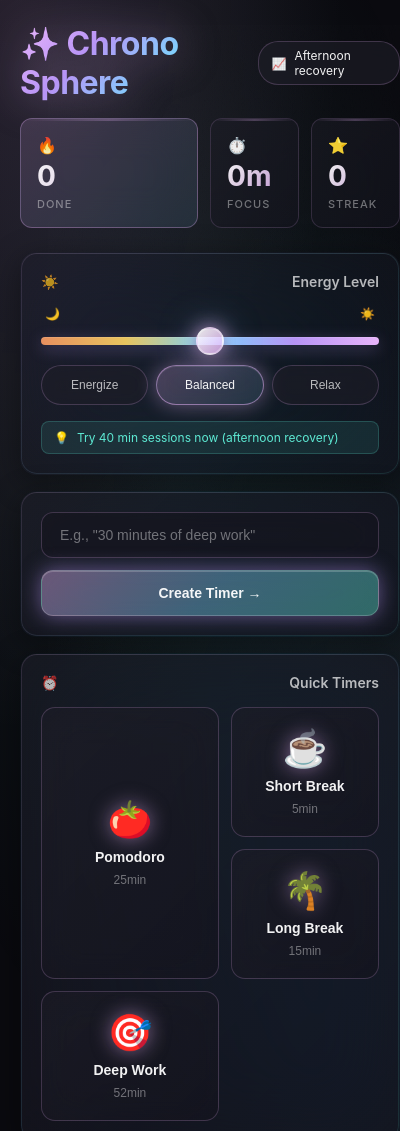
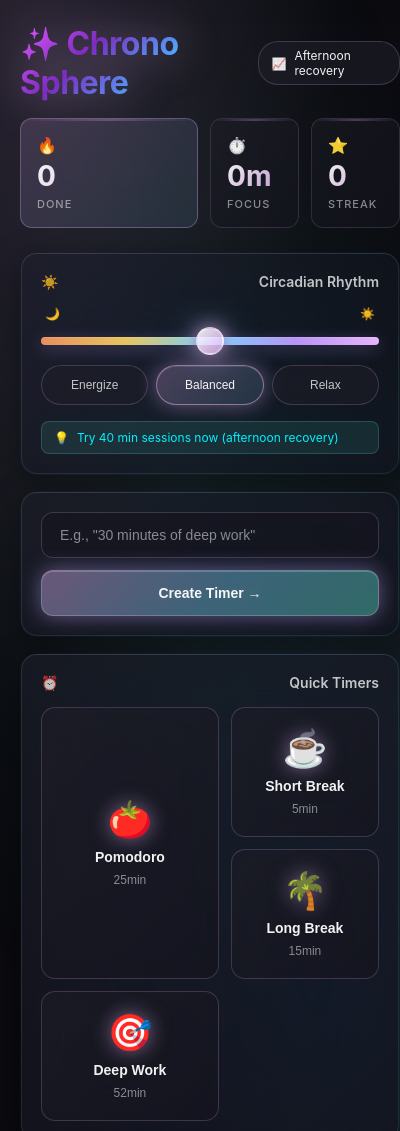
Before and after one commit to PrettySailorSoldier/chronosphere, a browser extension: page popup.html in a window 400 px wide. Shown: the top 1131 px of the page. Drawn offline with Linux system fonts and the light colour scheme.

Commit message:
refactor: improve tab freeze robustness, update badge background color, and rename circadian rhythm section.

```diff
--- a/popup.css
+++ b/popup.css
@@ -19,40 +19,45 @@ body {
 }
 
 :root {
-  /* Iridescent Gradient Stops */
-  --iris-pink: #E8B4FA;
-  --iris-purple: #B794F6;
-  --iris-blue: #7DD3FC;
-  --iris-teal: #5EEAD4;
-  --iris-mint: #A7F3D0;
+  /* Iridescent Gradient Stops - Updated from Image */
+  --iris-cyan: #00F0FF;    /* Bright Cyan/Teal */
+  --iris-purple: #7B2CBF;  /* Deep Purple/Indigo */
+  --iris-magenta: #E056FD; /* Bright Purple/Magenta */
+  --iris-lime: #B8F428;    /* Lime Green */
+  --iris-yellow: #FFC300;  /* Golden Yellow */
+  --iris-blue: #4facfe;    /* Light Blue */
+
+  /* Mapped for backward compatibility */
+  --iris-pink: var(--iris-magenta);
+  --iris-teal: var(--iris-cyan);
 
   /* Background - Deep Space */
   --bg-space: #0a0a0f;
   --bg-void: #050508;
-  --bg-nebula: radial-gradient(ellipse at top, rgba(184, 148, 246, 0.15) 0%, transparent 60%);
+  --bg-nebula: radial-gradient(ellipse at top, rgba(123, 44, 191, 0.25) 0%, transparent 60%);
 
   /* Glass - Holographic */
   --glass-holo: linear-gradient(135deg,
-    rgba(232, 180, 250, 0.1) 0%,
-    rgba(125, 211, 252, 0.1) 50%,
-    rgba(94, 234, 212, 0.1) 100%);
+    rgba(224, 86, 253, 0.1) 0%,
+    rgba(0, 240, 255, 0.1) 50%,
+    rgba(184, 244, 40, 0.1) 100%);
   --glass-border: linear-gradient(135deg,
-    rgba(232, 180, 250, 0.3),
-    rgba(125, 211, 252, 0.3),
-    rgba(94, 234, 212, 0.3));
+    rgba(224, 86, 253, 0.4),
+    rgba(0, 240, 255, 0.4),
+    rgba(184, 244, 40, 0.4));
 
   /* Glows - Chromatic */
-  --glow-pink: 0 0 40px rgba(232, 180, 250, 0.4),
-               0 0 80px rgba(232, 180, 250, 0.2);
-  --glow-blue: 0 0 40px rgba(125, 211, 252, 0.4),
-               0 0 80px rgba(125, 211, 252, 0.2);
-  --glow-teal: 0 0 40px rgba(94, 234, 212, 0.4),
-               0 0 80px rgba(94, 234, 212, 0.2);
+  --glow-magenta: 0 0 40px rgba(224, 86, 253, 0.4),
+               0 0 80px rgba(224, 86, 253, 0.2);
+  --glow-cyan: 0 0 40px rgba(0, 240, 255, 0.4),
+               0 0 80px rgba(0, 240, 255, 0.2);
+  --glow-lime: 0 0 40px rgba(184, 244, 40, 0.4),
+               0 0 80px rgba(184, 244, 40, 0.2);
 
   /* Text */
   --text-glow: rgba(255, 255, 255, 0.95);
-  --text-soft: rgba(255, 255, 255, 0.7);
-  --text-dim: rgba(255, 255, 255, 0.4);
+  --text-soft: rgba(255, 255, 255, 0.75);
+  --text-dim: rgba(255, 255, 255, 0.5);
 }
 
 /* ═══════════════════════════════════════════════════
--- a/popup.html
+++ b/popup.html
@@ -43,7 +43,7 @@
     <section class="glass-card circadian-section">
       <div class="section-header">
         <span class="icon">☀️</span>
-        <span>Energy Level</span>
+        <span>Circadian Rhythm</span>
       </div>
 
       <div class="energy-slider-wrapper">
--- a/popup.js
+++ b/popup.js
@@ -292,9 +292,9 @@ function updateTimerList() {
         let endTimeStr = '';
 
         if (timer.status === 'paused') {
-             timeLeft = timer.remainingMs;
+             timeLeft = timer.remainingMs || 0;
              // Calculate hypothetical end time if resumed now
-             const endD = new Date(Date.now() + timer.remainingMs);
+             const endD = new Date(Date.now() + timeLeft);
              endTimeStr = endD.toLocaleTimeString([], {hour: '2-digit', minute:'2-digit'});
         } else {
              const now = Date.now();
@@ -303,15 +303,24 @@ function updateTimerList() {
              endTimeStr = endD.toLocaleTimeString([], {hour: '2-digit', minute:'2-digit'});
         }
 
-        const totalMs = timer.originalMinutes * 60 * 1000;
-        progress = ((totalMs - timeLeft) / totalMs) * 100;
+        const minutesVal = timer.originalMinutes || (timer.duration ? timer.duration / 60 : 25);
+        const totalMs = minutesVal * 60 * 1000;
+
+        if (totalMs > 0) {
+            progress = ((totalMs - timeLeft) / totalMs) * 100;
+        } else {
+            progress = 0;
+        }
+
         const minutes = Math.floor(timeLeft / 60000);
         const seconds = Math.floor((timeLeft % 60000) / 1000);
 
         // Circular Progress Calculation
         const radius = 50;
+        // Limit progress to 0-100
+        const clampedProgress = Math.min(100, Math.max(0, progress));
         const circumference = 2 * Math.PI * radius;
-        const offset = circumference - (progress / 100) * circumference;
+        const offset = circumference - (clampedProgress / 100) * circumference;
 
         // Pause/Resume Button
         const pauseBtnIcon = timer.status === 'paused' ? '▶️' : '⏸️';
```
Also changed, not shown: background.js (+10 -3 lines).
